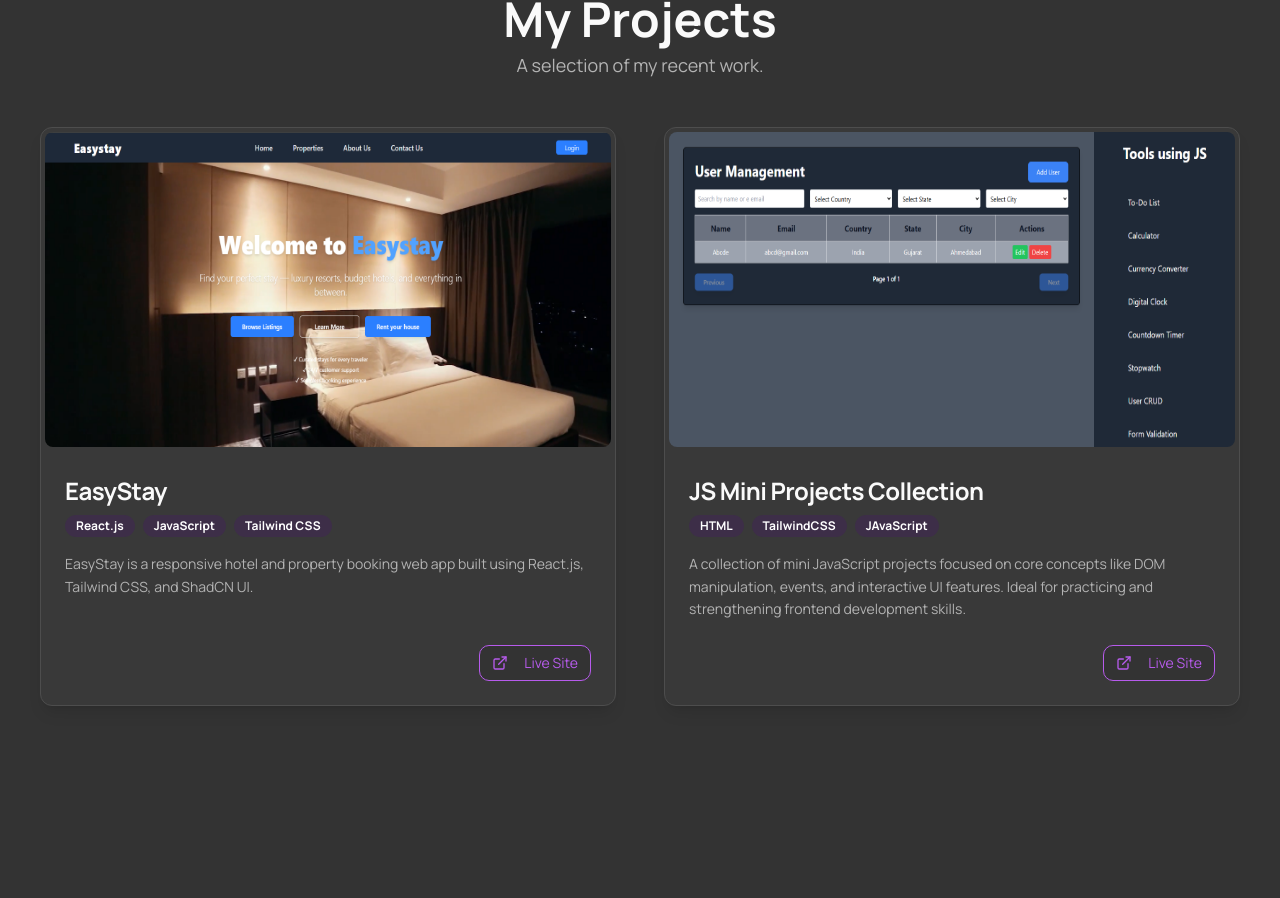
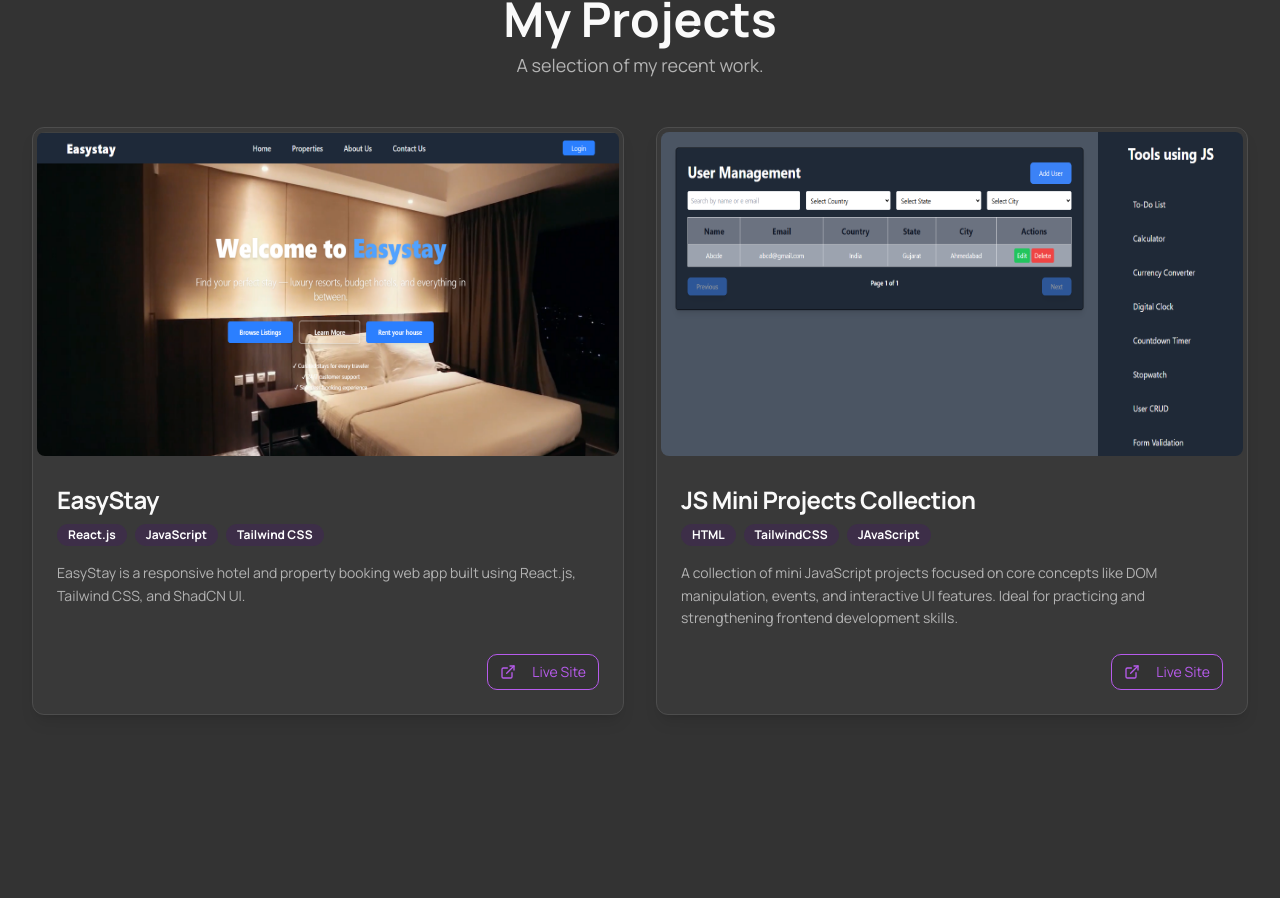
Before and after one commit to dhruvpanchal-271103/Dhruv-Portfolio, a Next.js app: page / in a window 1280 px wide. Shown: the part 3693-4591 px from the top of the page. Built offline with nearby package versions, Linux system fonts and the light colour scheme.

Commit message:
in project section make width little big

```diff
--- a/src/components/sections/projects-section.tsx
+++ b/src/components/sections/projects-section.tsx
@@ -50,7 +50,7 @@ export default function ProjectsSection() {
             key={project.id}
             style={{ animationDelay: `${index * 150}ms` }}
             className={cn(
-              "animate-fade-in opacity-0 w-full md:max-w-xl md:mx-auto"
+              "animate-fade-in opacity-0 w-full md:max-w-2xl md:mx-auto"
             )}
           >
             <ProjectCard project={project} />
```
